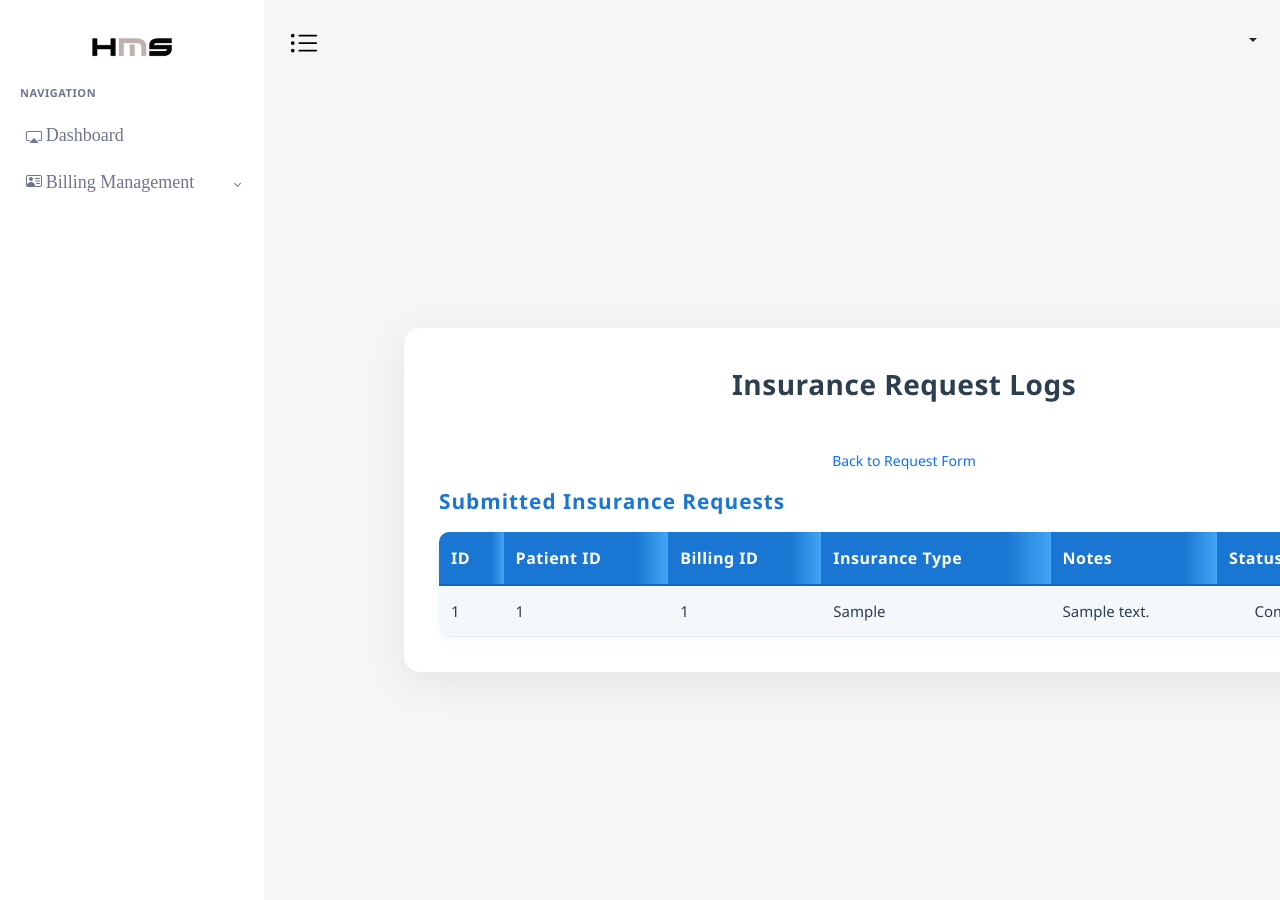
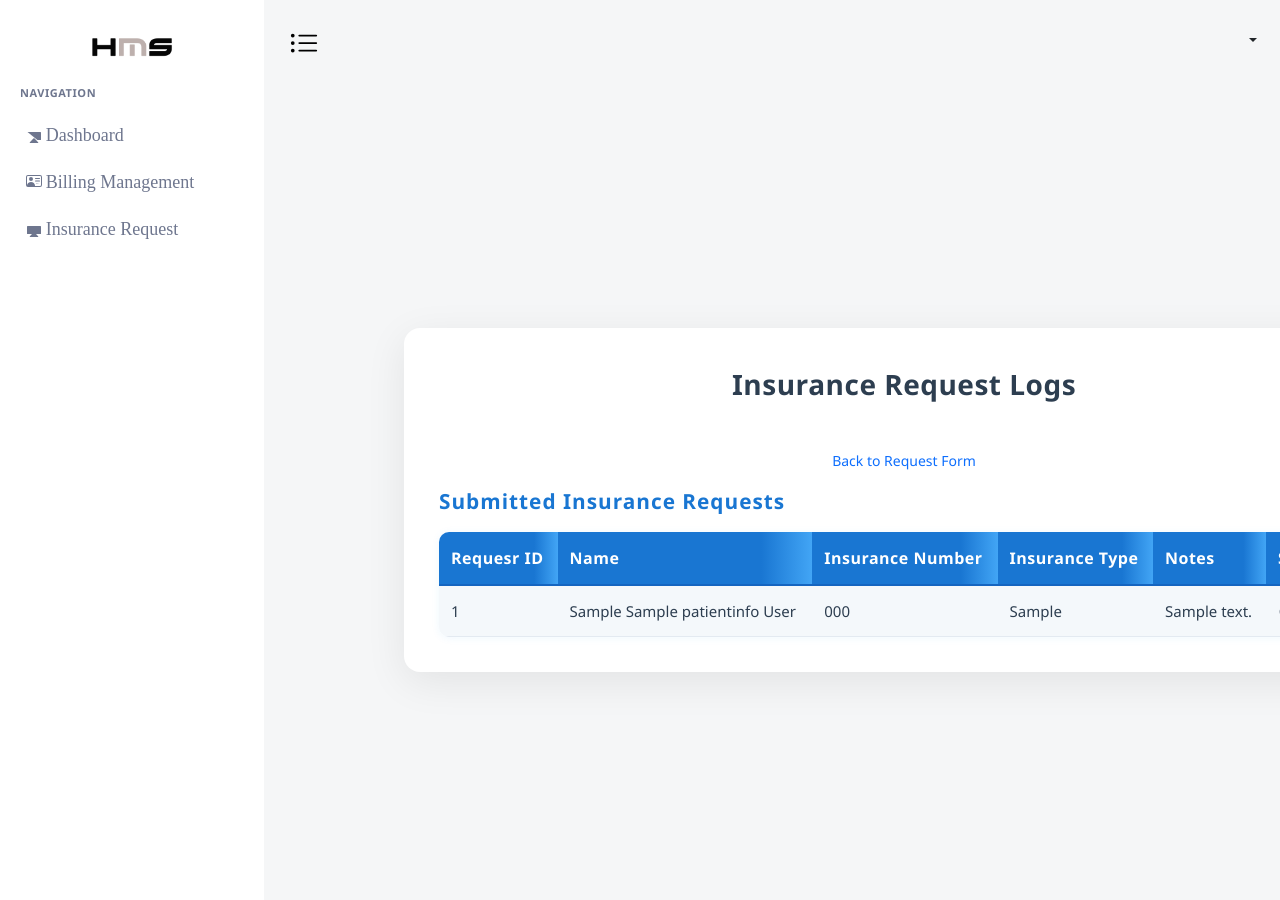
Before and after one commit to Aksel-zxy/HMS-CAPSTONE, a PHP site: the page made by backend/Billing and Insurance Management/insurance_request_logs.php in a window 1280 px wide. Run offline with PHP 8.4, Linux system fonts and the light colour scheme; the visitor is signed in with stand-in values (Sample User, id 1); tables that the repository leaves empty or names only in its code hold one stand-in row (values such as "Sample post"); data that the repository does not hold is empty.

Commit message:
insurance fullname

```diff
--- a/backend/Billing and Insurance Management/classincludes/insurance_requestlogs_class.php
+++ b/backend/Billing and Insurance Management/classincludes/insurance_requestlogs_class.php
@@ -7,9 +7,16 @@ class InsuranceRequestLogs {
     }
 
     public function getAllRequests() {
-        $stmt = $this->conn->prepare("SELECT * FROM insurance_request ORDER BY request_id DESC");
+        $stmt = $this->conn->prepare("SELECT i.request_id, i.patient_id, i.insurance_number, i.insurance_type, i.notes, i.status, p.fname, p.mname, p.lname,
+        concat(p.fname, ' ', IFNULL(p.mname, ''), ' ', p.lname) AS full_name
+                                      FROM insurance_request i
+                                      JOIN patientinfo p ON i.patient_id = p.patient_id
+                                      ORDER BY i.request_id DESC");
+
         $stmt->execute();
         $result = $stmt->get_result();
         return $result ? $result->fetch_all(MYSQLI_ASSOC) : [];
     }
+
+
 }
--- a/backend/Billing and Insurance Management/insurance_request_logs.php
+++ b/backend/Billing and Insurance Management/insurance_request_logs.php
@@ -19,18 +19,16 @@ if (isset($_GET['success']) && $_GET['success'] == 1) {
 
 
 <!DOCTYPE html>
-<html lang="en">
-
+<html>
 <head>
     <meta charset="UTF-8">
     <meta name="viewport" content="width=device-width, initial-scale=1.0">
-    <title>HMS | Billing and Insurance Management</title>
+    <title>Insurance Requests</title>
     <link rel="shortcut icon" href="assets/image/favicon.ico" type="image/x-icon">
     <link rel="stylesheet" href="assets/CSS/bootstrap.min.css">
     <link rel="stylesheet" href="assets/CSS/super.css">
     <link rel="stylesheet" type="text/css" href="../assets/CSS/billingandinsurance.css">
 </head>
-
 <body>
     <div class="d-flex">
         <!----- Sidebar ----->
@@ -45,23 +43,23 @@ if (isset($_GET['success']) && $_GET['success'] == 1) {
             <!----- Sidebar Navigation ----->
 
             <li class="sidebar-item">
-                <a href="billing_dashboard.php" class="sidebar-link" data-bs-toggle="#" data-bs-target="#"
+                <a href="admin_dashboard.php" class="sidebar-link" data-bs-toggle="#" data-bs-target="#"
                     aria-expanded="false" aria-controls="auth">
                     <svg xmlns="http://www.w3.org/2000/svg" width="16" height="16" fill="currentColor" class="bi bi-cast" viewBox="0 0 16 16">
                         <path d="m7.646 9.354-3.792 3.792a.5.5 0 0 0 .353.854h7.586a.5.5 0 0 0 .354-.854L8.354 9.354a.5.5 0 0 0-.708 0" />
-                        <path d="M11.414 11H14.5a.5.5 0 0 0 .5-.5v-7a.5.5 0 0 0-.5-.5h-13a.5.5 0 0 0-.5.5v7a.5.5 0 0 0 .5.5h3.086l-1 1H1.5A1.5 1.5 0 0 1 0 10.5v-7A1.5 1.5 0 0 1 1.5 2h13A1.5 1.5 0 0 1 16 3.5v7a1.5 1.5 0 0 1-1.5 1.5h-2.086z" />
+                        <path d="M11.414 11H14.5a.5.5 0 0 0 .5-.5v-7a.5.5 0 0 0-.5-.5h-13a.5.5 极 0 0-.5.5v7a.5.5 0 0 0 .5.5h3.086l-1 1H1.5A1.5 1.5 0 0 1 0 10.5v-7A1.5 1.5 0 0 极 1.5 2h13A1.5 1.5 0 0 1 16 3.5极7a1.5 1.5 0 0 1-1.5 1.5h-2.086z" />
                     </svg>
                     <span style="font-size: 18px;">Dashboard</span>
                 </a>
             </li>
 
             <li class="sidebar-item">
-                <a href="#" class="sidebar-link collapsed has-dropdown" data-bs-toggle="collapse" data-bs-target="#gerald"
+                <a href="#" class="sidebar-link collapsed has-dropdown" data-b极-toggle="collapse" data-bs-target="#gerald"
                     aria-expanded="true" aria-controls="auth">
                     <svg xmlns="http://www.w3.org/2000/svg" width="16" height="16" fill="currentColor" class="bi bi-person-vcard"
                         viewBox="0 0 16 16" style="margin-bottom: 6px;">
                         <path
-                            d="M5 8a2 2 0 1 0 0-4 2 2 0 0 0 0 4m4-2.5a.5.5 0 0 1 .5-.5h4a.5.5 0 0 1 0 1h-4a.5.5 0 0 1-.5-.5M9 8a.5.5 0 0 1 .5-.5h4a.5.5 0 0 1 0 1h-4A.5.5 0 0 1 9 8m1 2.5a.5.5 0 0 1 .5-.5h3a.5.5 0 0 1 0 1h-3a.5.5 0 0 1-.5-.5" />
+                            d="M5 8a2 2 0 1 0 0-4 2 2 0 0 0 0 4m4-2.5a.5.5 0 0 1 .5-.5h4a.5.5 0 0 1 0 1h-4a.5.5 0 0 1-.5-.5M9 8a.5.5 0 0 1 .5-.5h4a.5.5 0 0 1 0 1h-4A.5.5 0 0 1 9 8m1 2.5a.5.5 0 0 1 .5-.5h3a.5.5 0 0 1 极 1h-3a.5.5 0 0 1-.5-.5" />
                         <path
                             d="M2 2a2 2 0 0 0-2 2v8a2 2 0 0 0 2 2h12a2 2 0 0 0 2-2V4a2 2 0 0 0-2-2zM1 4a1 1 0 0 1 1-1h12a1 1 0 0 1 1 1v8a1 1 0 0 1-1 1H8.96q.04-.245.04-.5C9 10.567 7.21 9 5 9c-2.086 0-3.8 1.398-3.984 3.181A1 1 0 0 1 1 12z" />
                     </svg>
@@ -72,13 +70,24 @@ if (isset($_GET['success']) && $_GET['success'] == 1) {
                     <li class="sidebar-item">
                         <a href="billing_records.php" class="sidebar-link">Billing Records</a>
                     </li>
-                    <li class="sidebar-item">
+                    <li class极sidebar-item">
                         <a href="billing_items.php" class="sidebar-link">Billing Items</a>
                     </li>
                     <li class="sidebar-item">
                         <a href="expense_logs.php" class="sidebar-link">Expense Logs</a>
                     </li>
                 </ul>
+            </li>
+
+            <li class="sidebar-item">
+                <a href="insurance_request.php" class="sidebar-link" data-bs-toggle="#" data-bs-target="#"
+                    aria-expanded="false" aria-controls="auth">
+                    <svg xmlns="http://www.w3.org/2000/svg" width="16" height="16" fill="currentColor" class="bi bi-cast" viewBox="0 0 16 16">
+                        <path d="m7.646 9.354-3.792 3.792a.5.5 0 0 0 .353.854h7.586a.5.5 0 0 0 .354-.854L8.354 9.354a.5.5 0 0 0-.708 0" />
+                        <path d="M11.414 11H14.5a.5.5 0 0 0 .5-.5v-7a.5.5 0 0 0-.5-.5h-13a.5.5 0 0 0-.5.5v7a.5.5 0 0 0 .5.5极3.086l-1 1H1.5A1.5 1.5 0 0 1 0 10.5v-7A1.5 1.5 0 0 1 1.5 2h13A1.5 1.5 0 0 1 16 3.5v7a1.5 1.5 0 0 1-1.5 1.5h-2.086z" />
+                    </svg>
+                    <span style="font-size: 18px;">Insurance Request</span>
+                </a>
             </li>
         </aside>
         <!----- End of Sidebar ----->
@@ -130,9 +139,9 @@ if (isset($_GET['success']) && $_GET['success'] == 1) {
             <?php if (!empty($requests)): ?>
             <table>
                 <tr>
-                    <th>ID</th>
-                    <th>Patient ID</th>
-                    <th>Billing ID</th>
+                    <th>Requesr ID</th>
+                    <th>Name</th>
+                    <th>Insurance Number</th>
                     <th>Insurance Type</th>
                     <th>Notes</th>
                     <th>Status</th>
@@ -140,8 +149,8 @@ if (isset($_GET['success']) && $_GET['success'] == 1) {
                 <?php foreach ($requests as $req): ?>
                 <tr>
                     <td><?= htmlspecialchars($req['request_id']) ?></td>
-                    <td><?= htmlspecialchars($req['patient_id']) ?></td>
-                    <td><?= htmlspecialchars($req['billing_id']) ?></td>
+                    <td><?= htmlspecialchars($req['full_name']) ?></td>
+                    <td><?= htmlspecialchars($req['insurance_number']) ?></td>
                     <td><?= htmlspecialchars($req['insurance_type']) ?></td>
                     <td><?= htmlspecialchars($req['notes']) ?></td>
                     <td><?= ucfirst(htmlspecialchars($req['status'])) ?></td>
```
Also changed, not shown: backend/Billing and Insurance Management/classincludes/insurance_request_class.php (+23 -4 lines), backend/Billing and Insurance Management/insurance_request.php (+39 -13 lines).
